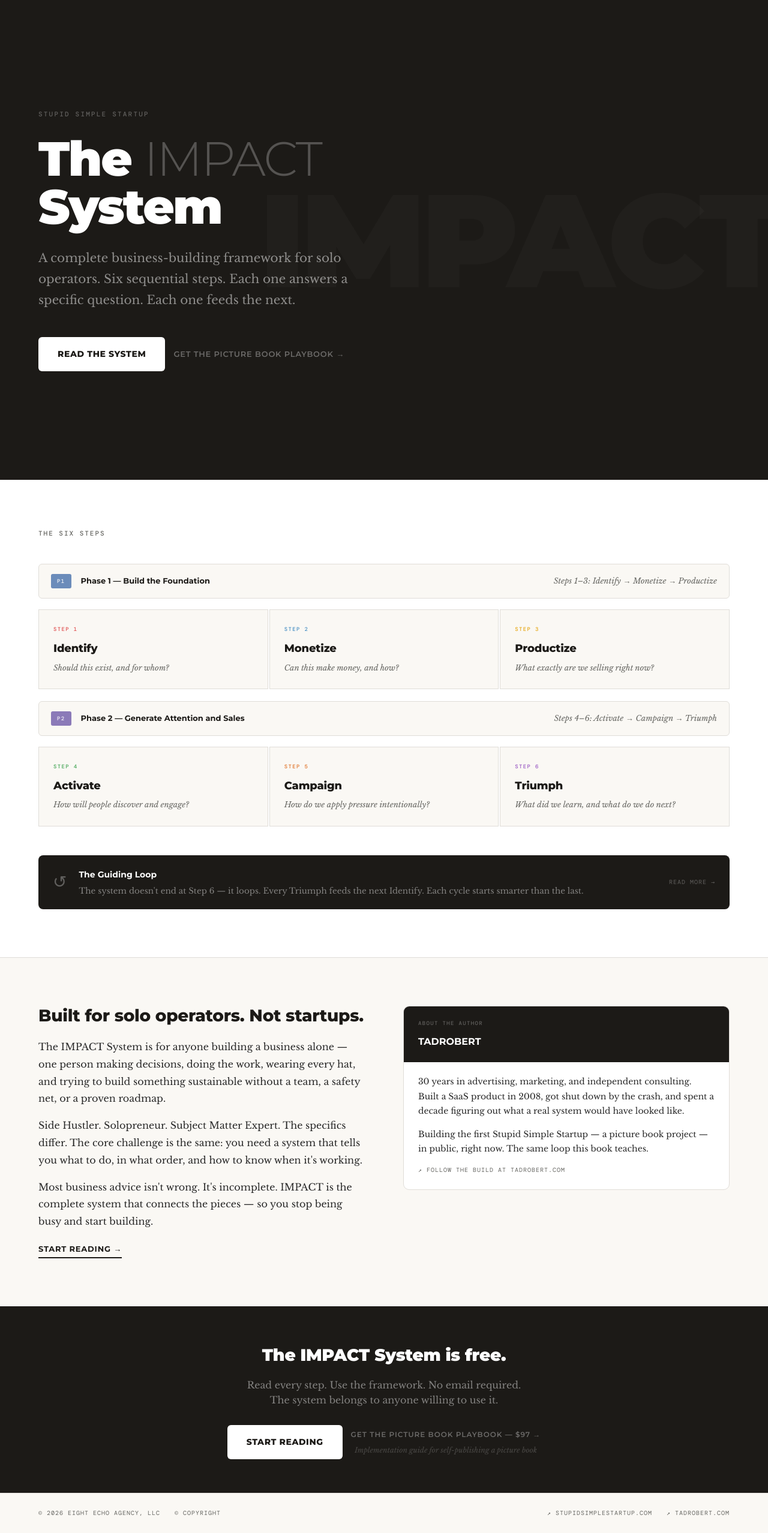
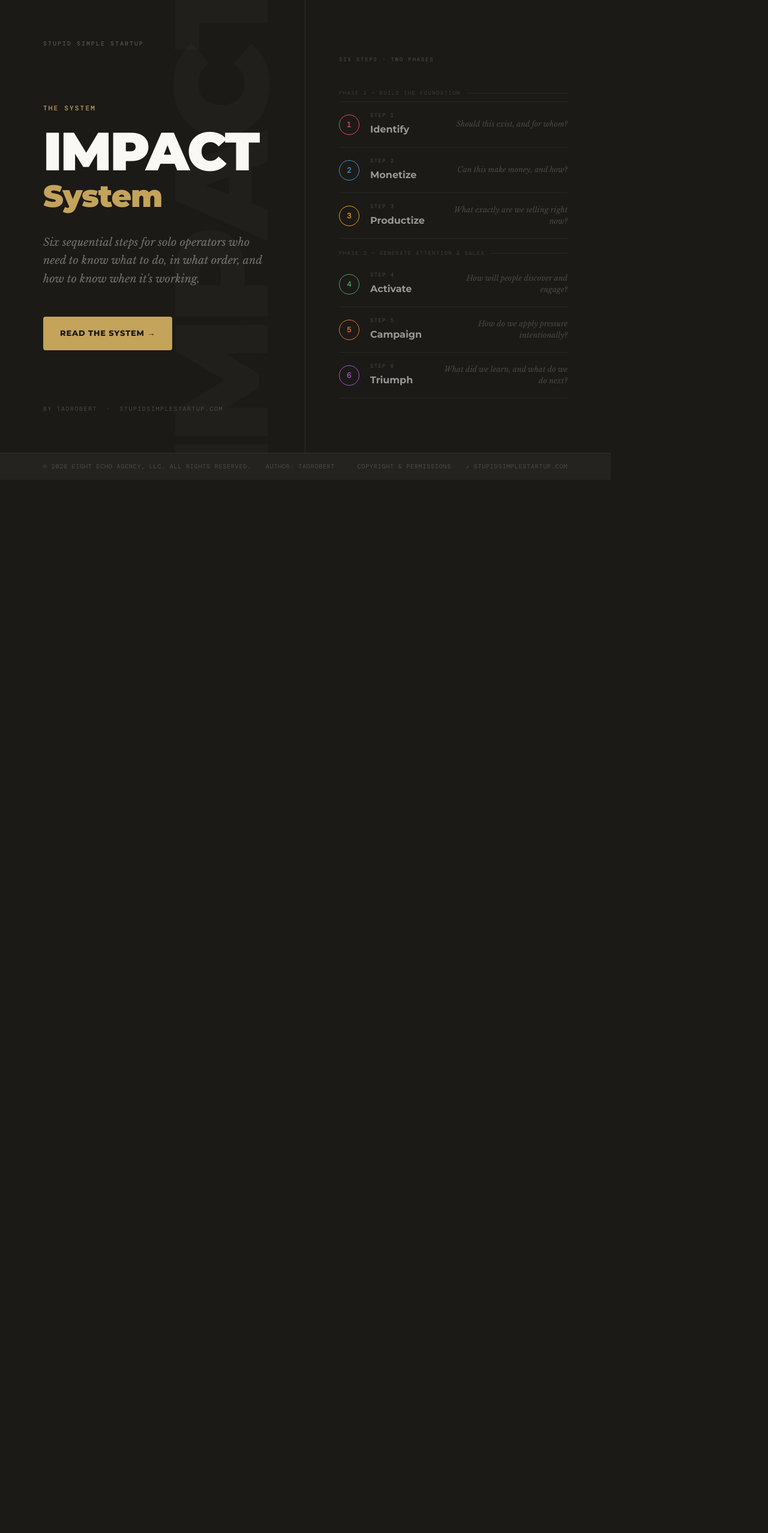
Before and after one commit to eightecho/sss_com, a PHP site: page / in a window 1280 px wide. Shown: the whole page at 60% size. After the commit the page ends 783 px from the top, so only its background shows below. Run offline with PHP 8.4, Linux system fonts and the light colour scheme.

Commit message:
Add files via upload

```diff
--- a/index.html
+++ b/index.html
@@ -9,150 +9,344 @@
 <link href="https://fonts.googleapis.com/css2?family=Libre+Baskerville:ital,wght@0,400;0,700;1,400&family=Montserrat:ital,wght@0,300;0,400;0,600;0,700;0,800;0,900;1,400&family=DM+Mono:wght@400;500&display=swap" rel="stylesheet">
 <link rel="stylesheet" href="impact-system.css">
 <style>
-  :root {
-    --step: #888;
-    --step-light: #f5f5f3;
-    --step-mid: #d0cdc8;
+  * { margin: 0; padding: 0; box-sizing: border-box; }
+  html, body { height: 100%; background: var(--dark); }
+
+  .cover {
+    min-height: 100vh;
+    display: grid;
+    grid-template-rows: 1fr auto;
   }
-  /* Index has no sidebar — full width layout */
-  .main { margin-left: 0; }
+
+  .cover-main {
+    display: grid;
+    grid-template-columns: 1fr 1fr;
+    min-height: calc(100vh - 48px);
+  }
+
+  .cover-left {
+    padding: 64px 56px 64px 72px;
+    display: flex;
+    flex-direction: column;
+    justify-content: space-between;
+    border-right: 1px solid rgba(255,255,255,0.08);
+    position: relative;
+    overflow: hidden;
+  }
+
+  .cover-left::after {
+    content: 'IMPACT';
+    position: absolute;
+    left: -60px;
+    top: 50%;
+    transform: translateY(-50%) rotate(-90deg);
+    font-family: var(--sans);
+    font-weight: 900;
+    font-size: 220px;
+    letter-spacing: -0.05em;
+    color: rgba(255,255,255,0.025);
+    pointer-events: none;
+    user-select: none;
+    white-space: nowrap;
+  }
+
+  .cover-brand {
+    font-family: var(--mono);
+    font-size: 10px;
+    font-weight: 500;
+    letter-spacing: 0.2em;
+    text-transform: uppercase;
+    color: rgba(255,255,255,0.25);
+    position: relative;
+    z-index: 1;
+  }
+
+  .cover-title-block {
+    position: relative;
+    z-index: 1;
+  }
+
+  .cover-system-label {
+    font-family: var(--mono);
+    font-size: 11px;
+    font-weight: 500;
+    letter-spacing: 0.2em;
+    text-transform: uppercase;
+    color: #c4a35a;
+    margin-bottom: 20px;
+  }
+
+  .cover-title {
+    font-family: var(--sans);
+    font-weight: 900;
+    font-size: clamp(52px, 7vw, 96px);
+    line-height: 0.92;
+    letter-spacing: -0.03em;
+    color: #faf8f4;
+    margin-bottom: 8px;
+  }
+
+  .cover-title-sub {
+    font-family: var(--sans);
+    font-weight: 900;
+    font-size: clamp(28px, 4vw, 52px);
+    line-height: 1;
+    letter-spacing: -0.02em;
+    color: #c4a35a;
+    margin-bottom: 36px;
+  }
+
+  .cover-desc {
+    font-family: var(--serif);
+    font-style: italic;
+    font-size: 18px;
+    line-height: 1.7;
+    color: rgba(255,255,255,0.38);
+    max-width: 380px;
+    margin-bottom: 48px;
+  }
+
+  .cover-cta {
+    display: inline-flex;
+    align-items: center;
+    gap: 12px;
+    background: #c4a35a;
+    color: #1c1a17;
+    font-family: var(--sans);
+    font-weight: 800;
+    font-size: 13px;
+    letter-spacing: 0.06em;
+    text-transform: uppercase;
+    text-decoration: none;
+    padding: 16px 28px;
+    border-radius: 4px;
+    transition: background 0.15s, transform 0.1s;
+    align-self: flex-start;
+  }
+
+  .cover-cta:hover {
+    background: #d4b36a;
+    transform: translateY(-1px);
+  }
+
+  .cover-author {
+    font-family: var(--mono);
+    font-size: 10px;
+    letter-spacing: 0.15em;
+    text-transform: uppercase;
+    color: rgba(255,255,255,0.2);
+    position: relative;
+    z-index: 1;
+  }
+
+  .cover-right {
+    padding: 56px 72px 56px 56px;
+    display: flex;
+    flex-direction: column;
+    justify-content: center;
+  }
+
+  .cover-steps-label {
+    font-family: var(--mono);
+    font-size: 9px;
+    font-weight: 500;
+    letter-spacing: 0.2em;
+    text-transform: uppercase;
+    color: rgba(255,255,255,0.18);
+    margin-bottom: 24px;
+  }
+
+  .cover-step {
+    display: flex;
+    align-items: center;
+    gap: 18px;
+    padding: 14px 0;
+    border-bottom: 1px solid rgba(255,255,255,0.06);
+    text-decoration: none;
+  }
+
+  .cover-step:first-of-type { border-top: 1px solid rgba(255,255,255,0.06); }
+  .cover-step:hover .cover-step-dot { transform: scale(1.12); }
+  .cover-step:hover .cover-step-name { color: rgba(255,255,255,0.9); }
+
+  .cover-step-dot {
+    width: 34px;
+    height: 34px;
+    border-radius: 50%;
+    border: 1.5px solid;
+    display: flex;
+    align-items: center;
+    justify-content: center;
+    font-family: var(--mono);
+    font-size: 13px;
+    font-weight: 500;
+    flex-shrink: 0;
+    transition: transform 0.15s;
+  }
+
+  .cover-step-info { flex: 1; min-width: 0; }
+
+  .cover-step-num {
+    font-family: var(--mono);
+    font-size: 9px;
+    letter-spacing: 0.15em;
+    text-transform: uppercase;
+    color: rgba(255,255,255,0.2);
+    margin-bottom: 2px;
+  }
+
+  .cover-step-name {
+    font-family: var(--sans);
+    font-weight: 700;
+    font-size: 16px;
+    color: rgba(255,255,255,0.55);
+    transition: color 0.12s;
+  }
+
+  .cover-step-q {
+    font-family: var(--serif);
+    font-style: italic;
+    font-size: 12.5px;
+    color: rgba(255,255,255,0.2);
+    text-align: right;
+    max-width: 210px;
+    line-height: 1.5;
+    flex-shrink: 0;
+  }
+
+  .cover-phase-divider {
+    font-family: var(--mono);
+    font-size: 9px;
+    letter-spacing: 0.15em;
+    text-transform: uppercase;
+    color: rgba(255,255,255,0.15);
+    padding: 16px 0 6px;
+    display: flex;
+    align-items: center;
+    gap: 10px;
+  }
+
+  .cover-phase-divider::after {
+    content: '';
+    flex: 1;
+    height: 1px;
+    background: rgba(255,255,255,0.06);
+  }
+
+  .cover-footer {
+    background: rgba(255,255,255,0.04);
+    border-top: 1px solid rgba(255,255,255,0.06);
+    padding: 13px 72px;
+    display: flex;
+    align-items: center;
+    gap: 24px;
+    font-family: var(--mono);
+    font-size: 10px;
+    letter-spacing: 0.08em;
+    text-transform: uppercase;
+    color: rgba(255,255,255,0.18);
+  }
+
+  .cover-footer a {
+    color: rgba(255,255,255,0.18);
+    text-decoration: none;
+  }
+
+  .cover-footer a:hover { color: rgba(255,255,255,0.4); }
 </style>
 </head>
 <body>
 
-<!-- No sidebar on index — full-width landing experience -->
+<div class="cover">
+  <div class="cover-main">
 
-<main class="main">
+    <!-- Left: title block -->
+    <div class="cover-left">
+      <div class="cover-brand">Stupid Simple Startup</div>
 
-  <!-- Hero -->
-  <div class="index-hero">
-    <div class="index-eyebrow">Stupid Simple Startup</div>
-    <h1 class="index-title">The <span>IMPACT</span><br>System</h1>
-    <p class="index-subtitle">A complete business-building framework for solo operators. Six sequential steps. Each one answers a specific question. Each one feeds the next.</p>
-    <div class="index-cta-row">
-      <a class="index-btn-primary" href="introduction.html">Read the System</a>
-      <a class="index-btn-secondary" href="cta.html">Get the Picture Book Playbook →</a>
+      <div class="cover-title-block">
+        <div class="cover-system-label">The System</div>
+        <h1 class="cover-title">IMPACT</h1>
+        <div class="cover-title-sub">System</div>
+        <p class="cover-desc">Six sequential steps for solo operators who need to know what to do, in what order, and how to know when it's working.</p>
+        <a class="cover-cta" href="introduction.html">Read the System →</a>
+      </div>
+
+      <div class="cover-author">By TADROBERT &nbsp;·&nbsp; stupidsimplestartup.com</div>
+    </div>
+
+    <!-- Right: steps list -->
+    <div class="cover-right">
+      <div class="cover-steps-label">Six Steps · Two Phases</div>
+
+      <div class="cover-phase-divider">Phase 1 — Build the Foundation</div>
+
+      <a class="cover-step" href="step-1-identify.html">
+        <div class="cover-step-dot" style="border-color:#E05252;color:#E05252;">1</div>
+        <div class="cover-step-info">
+          <div class="cover-step-num">Step 1</div>
+          <div class="cover-step-name">Identify</div>
+        </div>
+        <div class="cover-step-q">Should this exist, and for whom?</div>
+      </a>
+
+      <a class="cover-step" href="step-2-monetize.html">
+        <div class="cover-step-dot" style="border-color:#4A90C4;color:#4A90C4;">2</div>
+        <div class="cover-step-info">
+          <div class="cover-step-num">Step 2</div>
+          <div class="cover-step-name">Monetize</div>
+        </div>
+        <div class="cover-step-q">Can this make money, and how?</div>
+      </a>
+
+      <a class="cover-step" href="step-3-productize.html">
+        <div class="cover-step-dot" style="border-color:#E6A817;color:#E6A817;">3</div>
+        <div class="cover-step-info">
+          <div class="cover-step-num">Step 3</div>
+          <div class="cover-step-name">Productize</div>
+        </div>
+        <div class="cover-step-q">What exactly are we selling right now?</div>
+      </a>
+
+      <div class="cover-phase-divider">Phase 2 — Generate Attention &amp; Sales</div>
+
+      <a class="cover-step" href="step-4-activate.html">
+        <div class="cover-step-dot" style="border-color:#4AA85A;color:#4AA85A;">4</div>
+        <div class="cover-step-info">
+          <div class="cover-step-num">Step 4</div>
+          <div class="cover-step-name">Activate</div>
+        </div>
+        <div class="cover-step-q">How will people discover and engage?</div>
+      </a>
+
+      <a class="cover-step" href="step-5-campaign.html">
+        <div class="cover-step-dot" style="border-color:#E07830;color:#E07830;">5</div>
+        <div class="cover-step-info">
+          <div class="cover-step-num">Step 5</div>
+          <div class="cover-step-name">Campaign</div>
+        </div>
+        <div class="cover-step-q">How do we apply pressure intentionally?</div>
+      </a>
+
+      <a class="cover-step" href="step-6-triumph.html">
+        <div class="cover-step-dot" style="border-color:#9B5CC4;color:#9B5CC4;">6</div>
+        <div class="cover-step-info">
+          <div class="cover-step-num">Step 6</div>
+          <div class="cover-step-name">Triumph</div>
+        </div>
+        <div class="cover-step-q">What did we learn, and what do we do next?</div>
+      </a>
+
     </div>
   </div>
 
-  <!-- What it is -->
-  <div class="index-steps-section">
-    <div class="index-section-label">The Six Steps</div>
-
-    <div style="display:flex; gap:10px; margin-bottom:12px;">
-      <div class="index-phase-bar" style="flex:1;">
-        <span class="index-phase-bar-num" style="background:#6b8cba;">P1</span>
-        <span class="index-phase-bar-title">Phase 1 — Build the Foundation</span>
-        <span class="index-phase-bar-desc">Steps 1–3: Identify → Monetize → Productize</span>
-      </div>
-    </div>
-
-    <div class="index-steps-grid" style="margin-bottom:10px;">
-      <a class="index-step-card" href="step-1-identify.html" style="--card-color:#E05252;">
-        <div class="index-step-num" style="color:#E05252;">Step 1</div>
-        <div class="index-step-name">Identify</div>
-        <div class="index-step-q">Should this exist, and for whom?</div>
-      </a>
-      <a class="index-step-card" href="step-2-monetize.html" style="--card-color:#4A90C4;">
-        <div class="index-step-num" style="color:#4A90C4;">Step 2</div>
-        <div class="index-step-name">Monetize</div>
-        <div class="index-step-q">Can this make money, and how?</div>
-      </a>
-      <a class="index-step-card" href="step-3-productize.html" style="--card-color:#E6A817;">
-        <div class="index-step-num" style="color:#E6A817;">Step 3</div>
-        <div class="index-step-name">Productize</div>
-        <div class="index-step-q">What exactly are we selling right now?</div>
-      </a>
-    </div>
-
-    <div style="display:flex; gap:10px; margin-bottom:12px; margin-top:20px;">
-      <div class="index-phase-bar" style="flex:1;">
-        <span class="index-phase-bar-num" style="background:#8b7ab8;">P2</span>
-        <span class="index-phase-bar-title">Phase 2 — Generate Attention and Sales</span>
-        <span class="index-phase-bar-desc">Steps 4–6: Activate → Campaign → Triumph</span>
-      </div>
-    </div>
-
-    <div class="index-steps-grid">
-      <a class="index-step-card" href="step-4-activate.html" style="--card-color:#4AA85A;">
-        <div class="index-step-num" style="color:#4AA85A;">Step 4</div>
-        <div class="index-step-name">Activate</div>
-        <div class="index-step-q">How will people discover and engage?</div>
-      </a>
-      <a class="index-step-card" href="step-5-campaign.html" style="--card-color:#E07830;">
-        <div class="index-step-num" style="color:#E07830;">Step 5</div>
-        <div class="index-step-name">Campaign</div>
-        <div class="index-step-q">How do we apply pressure intentionally?</div>
-      </a>
-      <a class="index-step-card" href="step-6-triumph.html" style="--card-color:#9B5CC4;">
-        <div class="index-step-num" style="color:#9B5CC4;">Step 6</div>
-        <div class="index-step-name">Triumph</div>
-        <div class="index-step-q">What did we learn, and what do we do next?</div>
-      </a>
-    </div>
-
-    <!-- Loop callout -->
-    <div style="margin-top:20px; padding:20px 24px; background:var(--dark); border-radius:8px; display:flex; align-items:center; gap:20px;">
-      <span style="font-size:28px; color:rgba(255,255,255,0.3);">↺</span>
-      <div>
-        <div style="font-family:var(--sans); font-weight:700; font-size:14px; color:var(--white); margin-bottom:4px;">The Guiding Loop</div>
-        <div style="font-family:var(--serif); font-size:13.5px; color:rgba(255,255,255,0.45); line-height:1.6;">The system doesn't end at Step 6 — it loops. Every Triumph feeds the next Identify. Each cycle starts smarter than the last.</div>
-      </div>
-      <a href="guiding-loop.html" style="margin-left:auto; font-family:var(--mono); font-size:10px; letter-spacing:0.1em; text-transform:uppercase; color:rgba(255,255,255,0.3); text-decoration:none; white-space:nowrap; flex-shrink:0;">Read more →</a>
-    </div>
+  <div class="cover-footer">
+    <span>© 2026 Eight Echo Agency, LLC. All rights reserved.</span>
+    <span>Author: TADROBERT</span>
+    <a href="copyright.html" style="margin-left:auto;">Copyright &amp; Permissions</a>
+    <a href="https://stupidsimplestartup.com" target="_blank">↗ stupidsimplestartup.com</a>
   </div>
-
-  <!-- Who it's for + why -->
-  <div class="index-about-section">
-    <div class="index-about-grid">
-      <div>
-        <h2 class="index-about-title">Built for solo operators. Not startups.</h2>
-        <div class="index-about-body">
-          <p>The IMPACT System is for anyone building a business alone — one person making decisions, doing the work, wearing every hat, and trying to build something sustainable without a team, a safety net, or a proven roadmap.</p>
-          <p>Side Hustler. Solopreneur. Subject Matter Expert. The specifics differ. The core challenge is the same: you need a system that tells you what to do, in what order, and how to know when it's working.</p>
-          <p>Most business advice isn't wrong. It's incomplete. IMPACT is the complete system that connects the pieces — so you stop being busy and start building.</p>
-        </div>
-        <a href="introduction.html" style="display:inline-block; margin-top:20px; font-family:var(--sans); font-weight:700; font-size:13px; letter-spacing:0.06em; text-transform:uppercase; color:var(--dark); text-decoration:none; border-bottom:2px solid var(--dark); padding-bottom:2px;">Start reading →</a>
-      </div>
-
-      <div>
-        <div style="background:var(--white); border:1px solid var(--border); border-radius:10px; overflow:hidden;">
-          <div style="background:var(--dark); padding:20px 24px;">
-            <div style="font-family:var(--mono); font-size:9px; font-weight:500; letter-spacing:0.15em; text-transform:uppercase; color:rgba(255,255,255,0.3); margin-bottom:8px;">About the Author</div>
-            <div style="font-family:var(--sans); font-weight:700; font-size:16px; color:var(--white);">TADROBERT</div>
-          </div>
-          <div style="padding:20px 24px;">
-            <p style="font-family:var(--serif); font-size:14px; line-height:1.75; color:var(--body); margin-bottom:14px; text-indent:0;">30 years in advertising, marketing, and independent consulting. Built a SaaS product in 2008, got shut down by the crash, and spent a decade figuring out what a real system would have looked like.</p>
-            <p style="font-family:var(--serif); font-size:14px; line-height:1.75; color:var(--body); margin-bottom:0; text-indent:0;">Building the first Stupid Simple Startup — a picture book project — in public, right now. The same loop this book teaches.</p>
-            <a href="https://tadrobert.com" target="_blank" style="display:inline-block; margin-top:14px; font-family:var(--mono); font-size:10px; letter-spacing:0.1em; text-transform:uppercase; color:var(--dimmed); text-decoration:none;">↗ Follow the build at tadrobert.com</a>
-          </div>
-        </div>
-      </div>
-    </div>
-  </div>
-
-  <!-- Free + playbook CTA -->
-  <div class="index-free-banner">
-    <h2 class="index-free-banner-title">The IMPACT System is free.</h2>
-    <p class="index-free-banner-sub">Read every step. Use the framework. No email required.<br>The system belongs to anyone willing to use it.</p>
-    <div style="display:flex; gap:14px; justify-content:center; align-items:center; flex-wrap:wrap;">
-      <a class="index-btn-primary" href="introduction.html">Start Reading</a>
-      <div style="display:flex; flex-direction:column; align-items:center; gap:4px;">
-        <a href="cta.html" style="font-family:var(--sans); font-weight:600; font-size:12px; letter-spacing:0.08em; text-transform:uppercase; color:rgba(255,255,255,0.35); text-decoration:none; transition:color 0.15s;" onmouseover="this.style.color='rgba(196,163,90,0.8)'" onmouseout="this.style.color='rgba(255,255,255,0.35)'">Get the Picture Book Playbook — $97 →</a>
-        <span style="font-family:var(--serif); font-style:italic; font-size:12px; color:rgba(255,255,255,0.2);">Implementation guide for self-publishing a picture book</span>
-      </div>
-    </div>
-  </div>
-
-  <!-- Minimal footer -->
-  <div style="padding:24px 64px; display:flex; gap:24px; align-items:center; background:var(--warm-white); border-top:1px solid var(--border);">
-    <span style="font-family:var(--mono); font-size:10px; letter-spacing:0.1em; text-transform:uppercase; color:var(--dimmed);">© 2026 Eight Echo Agency, LLC</span>
-    <a href="copyright.html" style="font-family:var(--mono); font-size:10px; letter-spacing:0.1em; text-transform:uppercase; color:var(--dimmed); text-decoration:none;">© Copyright</a>
-    <a href="https://stupidsimplestartup.com" target="_blank" style="font-family:var(--mono); font-size:10px; letter-spacing:0.1em; text-transform:uppercase; color:var(--dimmed); text-decoration:none; margin-left:auto;">↗ stupidsimplestartup.com</a>
-    <a href="https://tadrobert.com" target="_blank" style="font-family:var(--mono); font-size:10px; letter-spacing:0.1em; text-transform:uppercase; color:var(--dimmed); text-decoration:none;">↗ tadrobert.com</a>
-  </div>
-
-</main>
+</div>
 
 </body>
 </html>
```
Also changed, not shown: author.html (+5 -5 lines), guiding-loop.html (+9 -10 lines), impact-system.css (+16 -14 lines), introduction.html (+9 -10 lines), phase-1.html (+5 -5 lines), phase-2.html (+5 -5 lines), reference.html (+9 -10 lines), step-2-monetize.html (+5 -5 lines), step-3-productize.html (+5 -5 lines), step-4-activate.html (+5 -5 lines), step-5-campaign.html (+5 -5 lines), step-6-triumph.html (+5 -5 lines).
